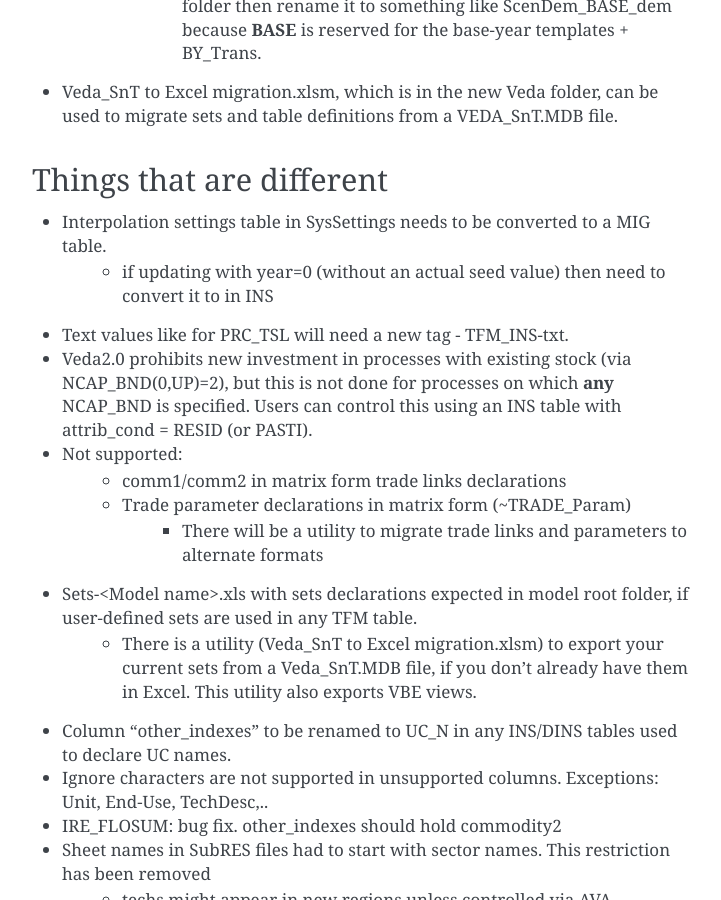
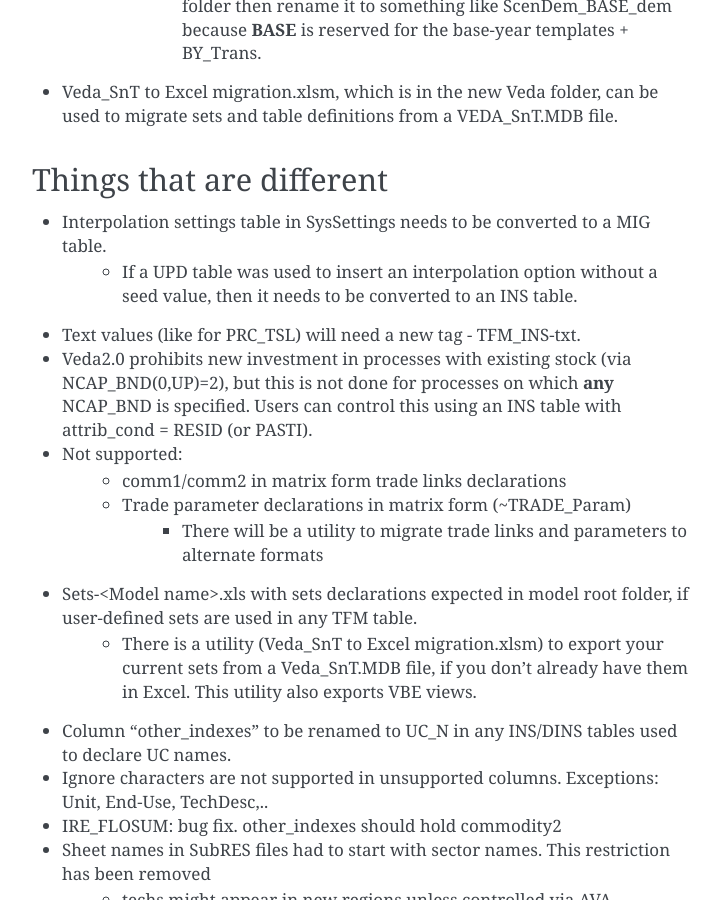
Before and after one commit to kanors-emr/Veda-documentation, a Sphinx documentation site: the page built from docs/source/pages/Migration.rst, in a window 1280 px wide and 900 px high, scrolled down 702 px. Shown: the whole window, without its empty margins (388-1109 px from the left). Built offline with Sphinx 7.4.7, drawn with Linux system fonts in a browser that asks for light colours; some of the changed text lies outside the part shown.

Commit message:
updates based on Antti's forum post.

```diff
--- a/docs/source/pages/Migration.rst
+++ b/docs/source/pages/Migration.rst
@@ -24,8 +24,8 @@
 =========================
 
 • Interpolation settings table in SysSettings needs to be converted to a MIG table.
-    • if updating with year=0 (without an actual seed value) then need to convert it to in INS
-• Text values like for PRC_TSL will need a new tag - TFM_INS-txt.
+    • If a UPD table was used to insert an interpolation option without a seed value, then it needs to be converted to an INS table.
+• Text values (like for PRC_TSL) will need a new tag - TFM_INS-txt.
 • Veda2.0 prohibits new investment in processes with existing stock (via NCAP_BND(0,UP)=2), but this is not done for processes on which **any** NCAP_BND is specified. Users can control this using an INS table with attrib_cond = RESID (or PASTI).
 • Not supported:
     • comm1/comm2 in matrix form trade links declarations
```
Also changed, not shown: other parts of docs/source/pages/Migration.rst (+3 -0 lines).
